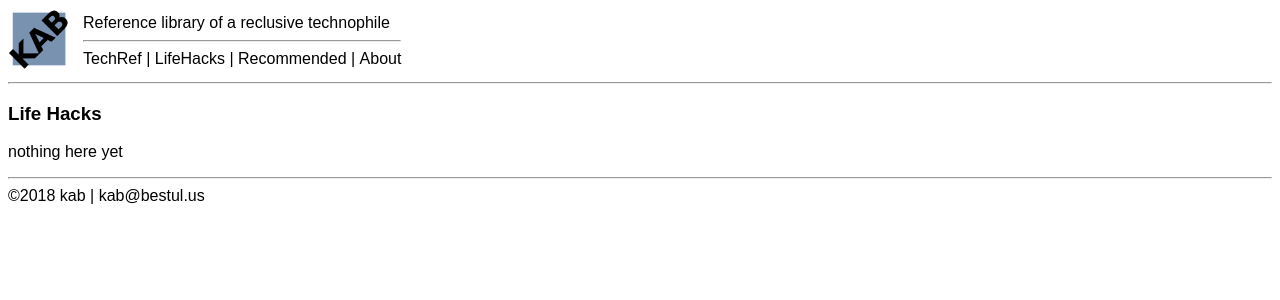
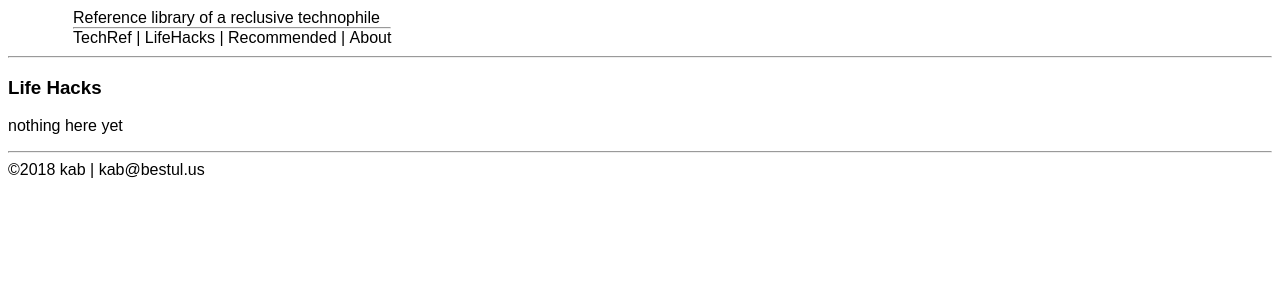
Before and after one commit to kabtech/kab, a Jekyll site: the page built from lifehacks.md, in a window 1280 px wide. Shown: the top 300 px of the page. Built offline with Jekyll 4.4.1, drawn with Linux system fonts in a browser that asks for light colours.

Commit message:
Update kab.html

```diff
--- a/_layouts/kab.html
+++ b/_layouts/kab.html
@@ -9,10 +9,10 @@
 <div id="headerDiv">
 <table>
 <tr>
-<td><img src="{{ site.url }}/img/kab_logo_100.png" alt="insignia" style="width:60px;height:60px;"></td>
+<td><img src="{{ site.url }}/img/kab_logo_100.png" alt="insignia" style="width:50px;height:00px;"></td>
 <td width="8px"><td>
 <td>{{ site.tagline }}
-<hr/>
+<hr class="headerHR" />
 <a id="navTechRef" href="{{ site.url }}" class="navNormal">TechRef</a> | <a id="navLifeHacks" href="lifehacks" class="navNormal">LifeHacks</a> | <a id="navRecommended" href="recommended" class="navNormal">Recommended</a> | <a id="navAbout" href="about" class="navNormal">About</a>
 </td>
 </tr>
```
